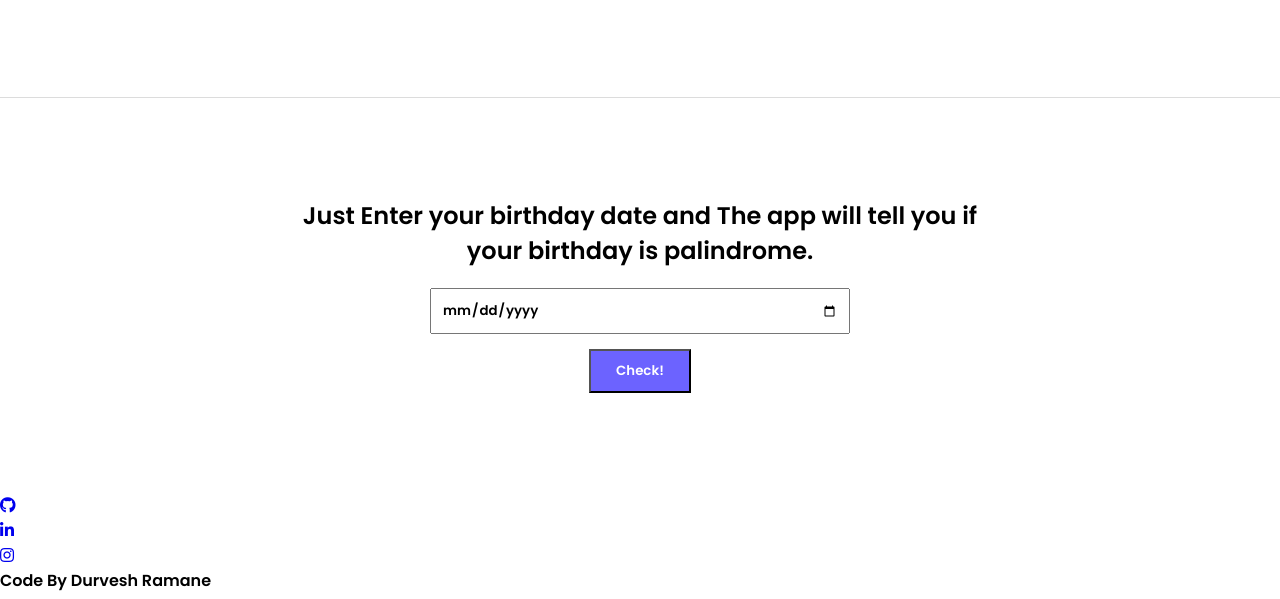
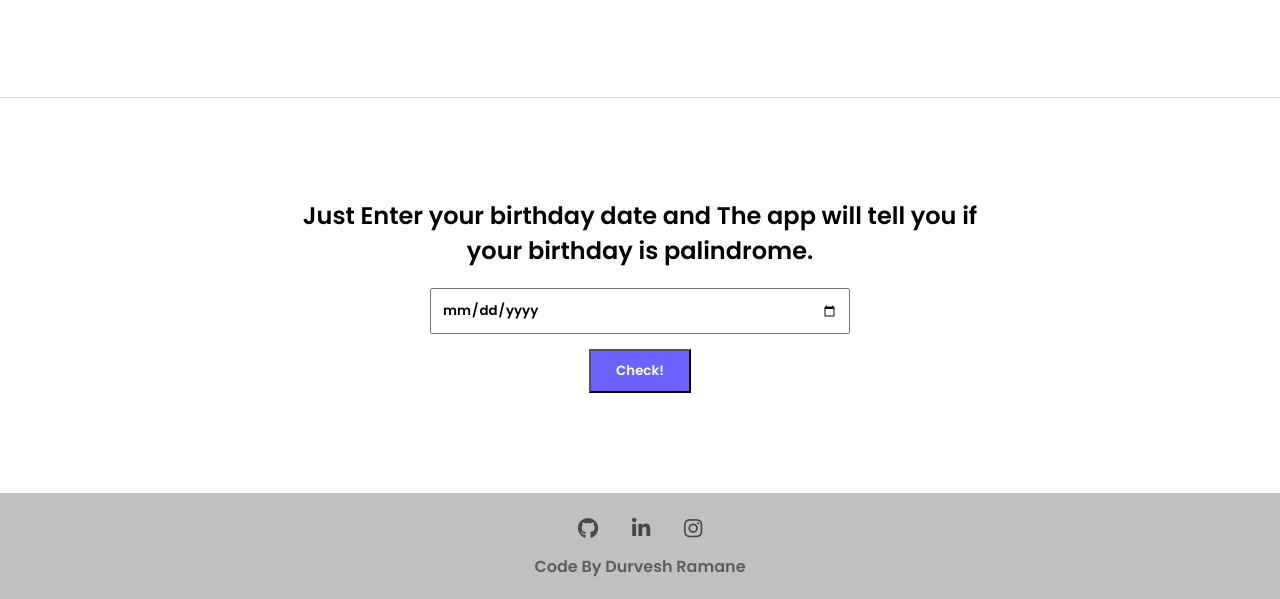
Before and after one commit to durveshramane26/Birthday-Pallindrome, a plain HTML site: page index.html in a window 1280 px wide. Shown: the part 510-1109 px from the top of the page. Drawn offline with Linux system fonts and the light colour scheme; a script that the page names is missing.

Commit message:
footer style

```diff
--- a/style.css
+++ b/style.css
@@ -121,3 +121,38 @@ nav a {
     background-color: var(--primary-color);
     color: #fff;
 }
+
+
+
+footer{
+    display: flex;
+    flex-direction: column;
+    justify-content: center;
+    align-items: center;
+    background-color: rgba(0, 0, 0, 0.247);
+    color: #fff;
+    padding: 20px;
+}
+
+footer p{
+    font-size: 1rem;
+    font-weight: 700;
+    margin-top: 10px;
+    color: rgba(0, 0, 0, 0.514);
+}
+
+footer ul li{
+    display: inline-block;
+    list-style-type: none;
+    margin: 0 15px;
+    font-size: 1.3rem;
+}
+
+footer ul li a{
+    color: rgba(0, 0, 0, 0.623);
+    transition: 0.2s all;
+}
+
+footer ul li a:hover{
+    color: var(--hover-color);
+}
```
